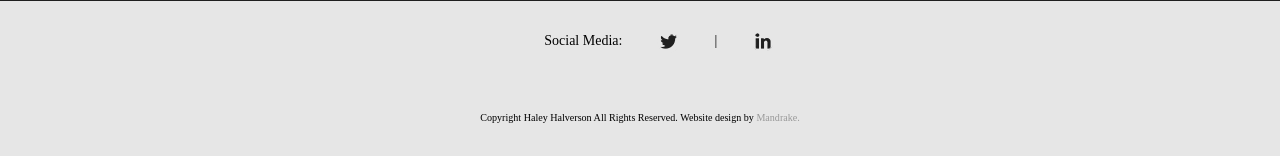
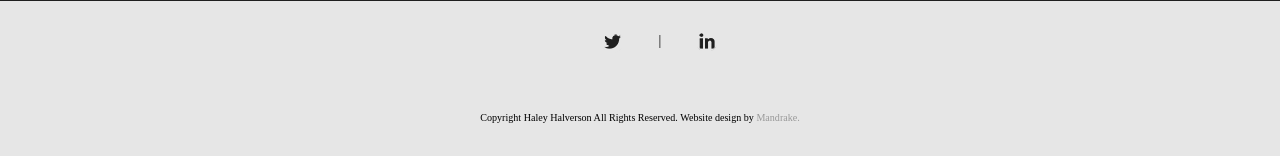
Before and after one commit to JonesWoodCo/haleyBlog, a PHP site: page / in a window 1280 px wide. Shown: the part 1420-1576 px from the top of the page. Run offline with PHP 8.4, Linux system fonts and the light colour scheme; data that the repository does not hold is empty; a stand-in replaces the project's code that opens the database connection; some web fonts are replaced.

Commit message:
jk undo that

```diff
--- a/index.php
+++ b/index.php
@@ -164,7 +164,7 @@ require_once("dbconnect.php");
 
 
         <div class="socialFooterLinks"><ul class="footerSocial" >
-								<li>Social Media:</li>
+
 								<li><a href="https://twitter.com/_hhalverson" class="footerTwitter" ><img src="twitterFooter.png"></a></li>
 								<li>|</li>
 								<li><a href="https://www.linkedin.com/in/haleyhalverson" class="footerLinkedIn"><img src="linkedInFooter.png"></a></li>
```
